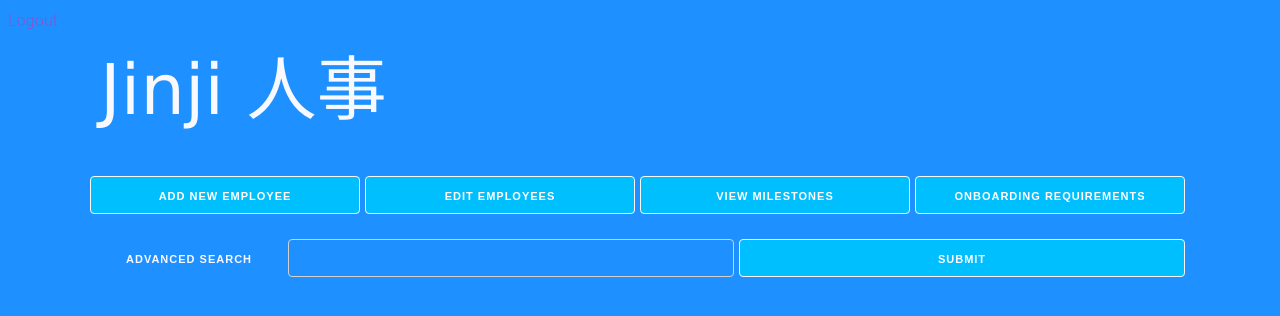
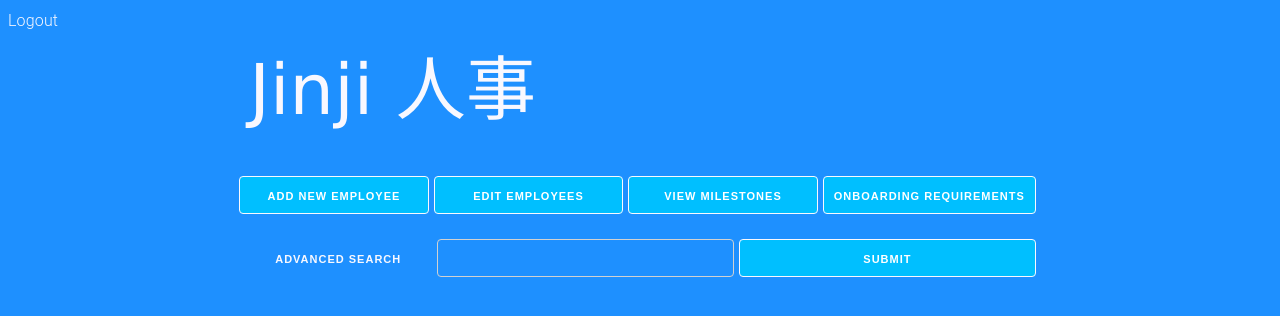
Before and after one commit to MikChanna/Jinji, a website: page public/members.html in a window 1280 px wide. Drawn offline with nearby package versions, Linux system fonts and the light colour scheme; no server answers.

Commit message:
fixed width of web app

```diff
--- a/public/stylesheets/style.css
+++ b/public/stylesheets/style.css
@@ -1,10 +1,18 @@
+* {
+  background: #1E90FF;
+}
+
+.container {
+  width: 65%;
+}
+
 form.signup,
 form.login {
   margin-top: 50px;
 }
 
-* {
-  background: #1E90FF;
+.navbar-brand {
+  color: ghostwhite;
 }
 
 section {
```
